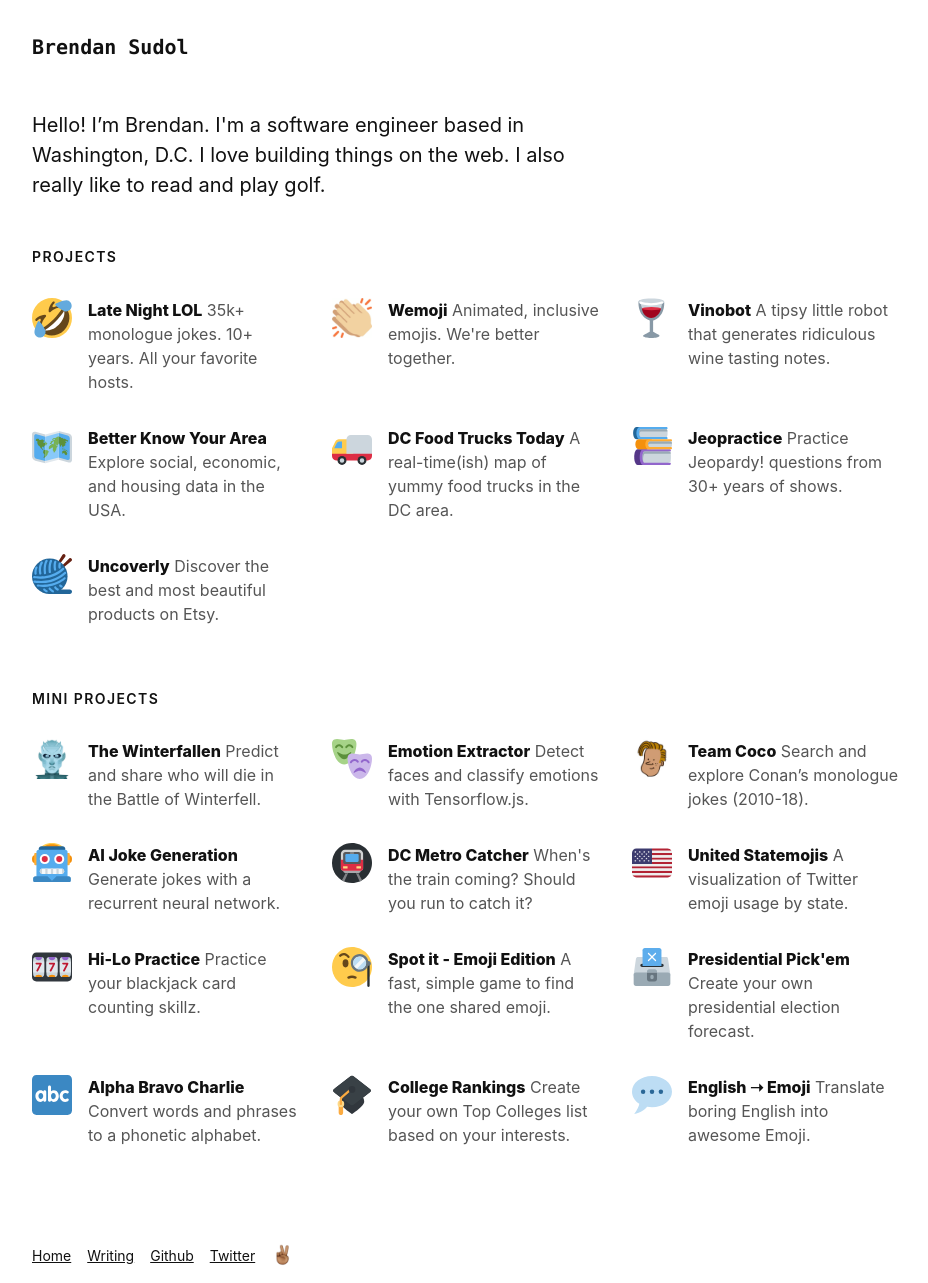
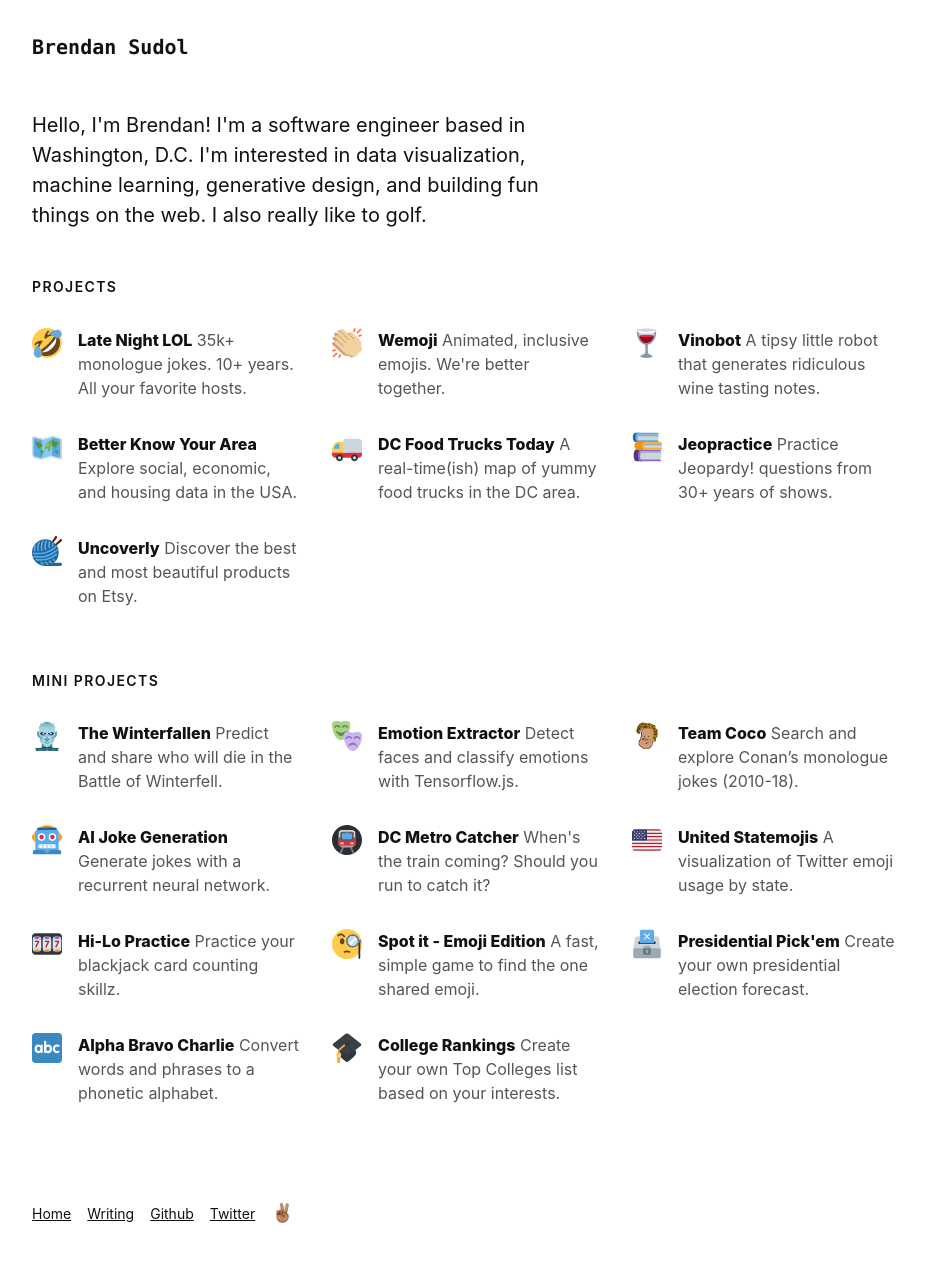
Before and after one commit to brendansudol/brendansudol.github.io, a Jekyll site: the page built from _pages/index.md, in a window 1280 px wide. Shown: the whole page, without its empty margins (174-1102 px from the left). Built offline with Jekyll 4.4.1, drawn with Linux system fonts in a browser that asks for light colours; after the commit the page ends 1241 px from its top, so only the background shows below that.

Commit message:
homepage tweaks

```diff
--- a/_config.yml
+++ b/_config.yml
@@ -110,10 +110,6 @@ mini_projects:
     url: http://brendansudol.github.io/college-scorecard-rankings/?c150_4_pooled=1&md_earn_wne_p10=2&pctpell=1
     icon: 1f393.svg
     summary: Create your own Top Colleges list based on your interests.
-  - title: English ➝ Emoji
-    url: http://emojist.com/?q=boom
-    icon: 1f4ac.svg
-    summary: Translate boring English into awesome Emoji.
 
 work_in_progress:
   - title: Circles
@@ -137,3 +133,7 @@ defunct:
       "Protecting the English language, one tweet at a time: a twitter
       bot that searches for and corrects those who make small spelling
       and grammar mistakes."
+  - title: English ➝ Emoji
+    url: http://emojist.com/?q=boom
+    icon: 1f4ac.svg
+    summary: Translate boring English into awesome Emoji.
--- a/_pages/index.md
+++ b/_pages/index.md
@@ -4,9 +4,10 @@ permalink: /
 is_wide: true
 ---
 
-<p class='mb4 h3 measure'>
-  Hello! I’m Brendan. I'm a software engineer based in Washington, D.C.
-  I love building things on the web. I also really like to read and play golf.
+<p class='mb4 sm-h3 measure'>
+  Hello, I'm Brendan! I'm a software engineer based in Washington, D.C.
+  I'm interested in data visualization, machine learning, generative design,
+  and building fun things on the web. I also really like to golf.
 </p>
 
 <h2 class='mb3 h5 caps'>Projects</h2>
--- a/_sass/_misc.scss
+++ b/_sass/_misc.scss
@@ -7,7 +7,7 @@
 .border-box { box-sizing: border-box; }
 
 .icon-container {
-  width: 40px;
+  width: 30px;
 }
 
 .icon-container svg,
--- a/_sass/_type.scss
+++ b/_sass/_type.scss
@@ -6,7 +6,11 @@ h3, .h3 { font-size: $h3; }
 h4, .h4 { font-size: $h4; }
 h5, .h5 { font-size: $h5; }
 h6, .h6 { font-size: $h6; }
-@media #{$breakpoint-sm} { .sm-h0 { font-size: $h0; } }
+
+@media #{$breakpoint-sm} {
+  .sm-h0 { font-size: $h0; }
+  .sm-h3 { font-size: $h3; }
+}
 
 .bold { font-weight: $bold-font-weight; }
 .extra-bold { font-weight: 800; }
@@ -22,4 +26,4 @@ h6, .h6 { font-size: $h6; }
 .serif { font-family: $serif-font-family; }
 .sans-serif { font-family: $sans-serif-font-family; }
 .mono, .monospace { font-family: $monospace-font-family; }
-.measure { max-width: 28em; }
+.measure { max-width: 27em; }
```
